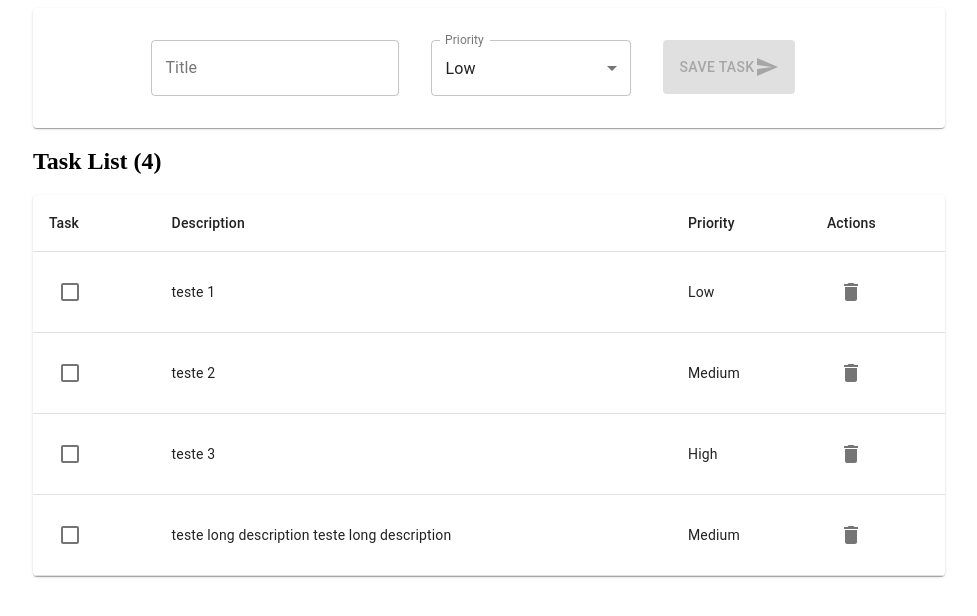
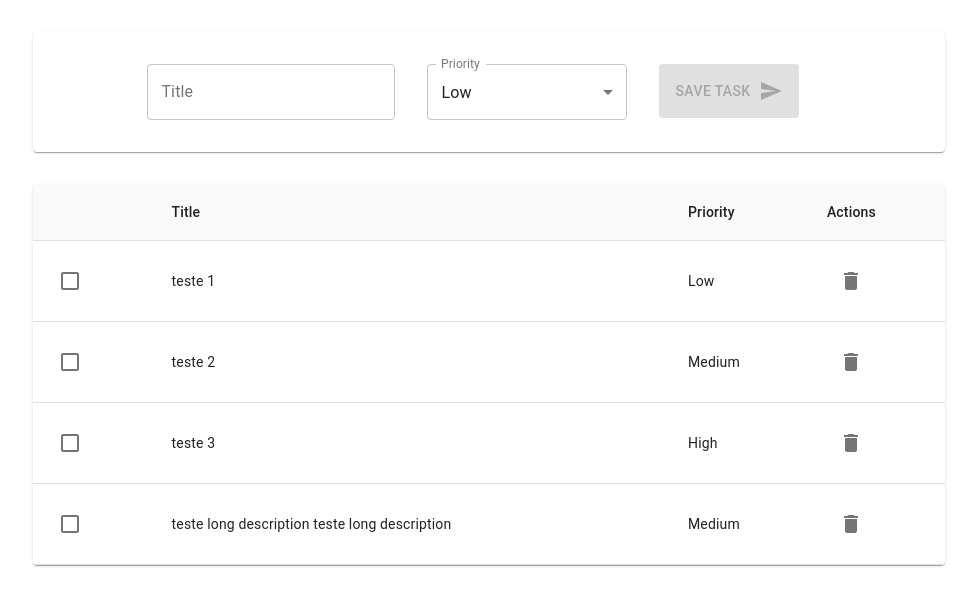
Before and after one commit to guilhermekuni/react-hooks-todo-list, a React (Create React App) app: page / in a window 1280 px wide. Shown: the top 616 px of the page, without its empty margins (151-1128 px from the left). Built offline with nearby package versions, Linux system fonts and the light colour scheme.

Commit message:
Adjusts layout

```diff
--- a/src/components/TaskForm.js
+++ b/src/components/TaskForm.js
@@ -8,6 +8,10 @@ import { priorityLevels } from '../utils/constants';
 import { TaskContext } from '../screens/Home';
 
 const useStyles = makeStyles(theme => ({
+  paper: {
+    marginTop: theme.spacing(4),
+    marginBottom: theme.spacing(4),
+  },
   container: {
     marginTop: theme.spacing(2),
     display: 'flex',
@@ -28,7 +32,7 @@ const useStyles = makeStyles(theme => ({
     marginRight: theme.spacing(4),
   },
   sendIcon: {
-    scrollMarginLeft: theme.spacing(1),
+    marginLeft: theme.spacing(1),
   },
 }));
 
@@ -66,7 +70,7 @@ export default function TaskForm() {
 
   return (
     <>
-      <Paper>
+      <Paper className={classes.paper}>
         <Box display="flex" justifyContent="center">
           <form className={classes.container} onSubmit={handleSubmit}>
             <TextField
--- a/src/components/TaskList.js
+++ b/src/components/TaskList.js
@@ -9,13 +9,12 @@ export default function TaskList() {
 
   return (
     <>
-      <h2>Task List ({tasks.length})</h2>
       <Paper>
-        <Table>
+        <Table stickyHeader>
           <TableHead>
             <TableRow>
-              <TableCell>Task</TableCell>
-              <TableCell>Description</TableCell>
+              <TableCell></TableCell>
+              <TableCell>Title</TableCell>
               <TableCell>Priority</TableCell>
               <TableCell>Actions</TableCell>
             </TableRow>
```
